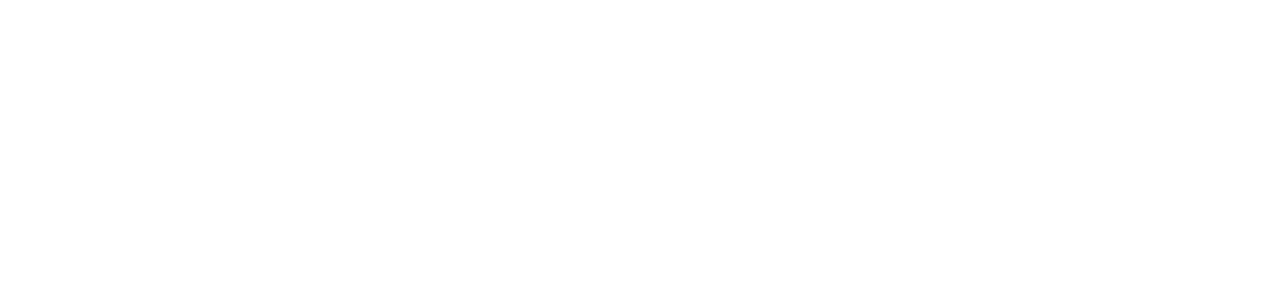
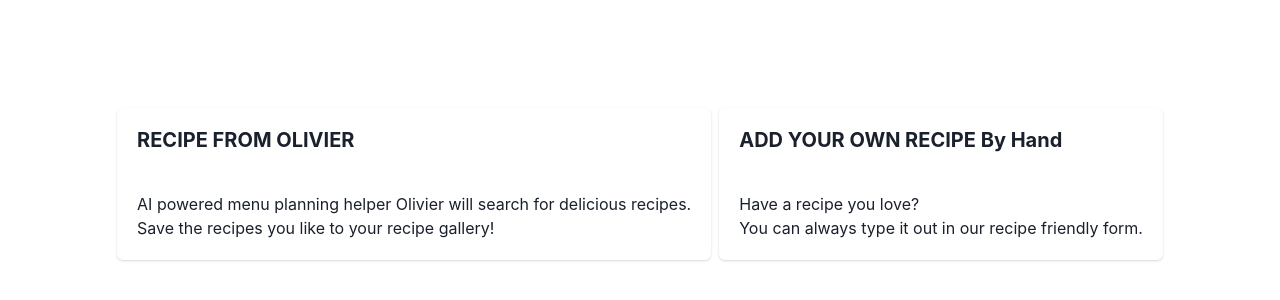
Before and after one commit to Code-the-Dream-School/dd-prac-team1-front, a React (Create React App) app: page /search-choice in a window 1280 px wide. Before the commit this address had no page. Shown: the part 216-516 px from the top of the page. Built offline with nearby package versions, Linux system fonts and the light colour scheme.

Commit message:
searchChoice-component

```diff
--- a/src/components/Login.tsx
+++ b/src/components/Login.tsx
@@ -47,7 +47,7 @@ const Login = () => {
         if (result.status === 200) {
           sessionStorage.setItem("jwtToken", result.data.token);
           console.log(result)
-          navigate("/ai-recipe",
+          navigate("/search-choice",
             {state: {
               username: result.data.user.email
             }});
--- a/src/components/Register.tsx
+++ b/src/components/Register.tsx
@@ -51,7 +51,7 @@ const Register = () => {
         if (result.status === 201) {
           sessionStorage.setItem("jwtToken", result.data.token);
           console.log(result.data.user.username)
-          navigate("/ai-recipe",
+          navigate("/search-choice",
           {state: {
             username: result.data.user.username
             }}
--- a/src/components/SearchAI.tsx
+++ b/src/components/SearchAI.tsx
@@ -37,7 +37,7 @@ const SearchAI = () => {
       });
   };
 
-  const location = useLocation()
+  const location = useLocation();
 
   const handleSelect = (event: MultiValue<{ label: string; value: string; }>) => {
     const valuesArray: Array<string> = []
@@ -48,7 +48,7 @@ const SearchAI = () => {
       setSelectOptions(valuesArray)
       console.log(selectOptions)
       //first item is an empty array from the initial state,
-      //but we need don't need that
+      //but we don't need that
   }
 
   return (
--- /dev/null
+++ b/src/components/SearchChoice.tsx
@@ -0,0 +1,52 @@
+import { Card, CardBody, CardHeader, Flex, HStack, Heading, Text } from "@chakra-ui/react";
+import { useLocation, useNavigate } from "react-router-dom";
+
+const SearchChoice = () => {
+    const navigate = useNavigate();
+
+    const location = useLocation();
+
+    const navigateToAISearch = () => {
+        navigate("/ai-recipe", {state: {
+            username:location.state.username
+        }})
+    };
+
+    return (
+    <Flex justifyContent={"center"} h="100vh">
+    <HStack>
+        <Card
+            cursor="pointer"
+            onClick={navigateToAISearch}>
+            <CardHeader>
+                <Heading size='md'>RECIPE FROM OLIVIER</Heading>
+            </CardHeader>
+            <CardBody>
+                <Text>
+                AI powered menu planning helper Olivier will search for delicious recipes.
+                </Text>
+                <Text>
+                Save the recipes you like to your recipe gallery!
+                </Text>
+            </CardBody>
+        </Card>
+
+        <Card cursor="not-allowed">
+            <CardHeader>
+                <Heading size='md'>ADD YOUR OWN RECIPE By Hand</Heading>
+            </CardHeader>
+            <CardBody>
+                <Text>
+                Have a recipe you love?
+                </Text>
+                <Text>
+                You can always type it out in our recipe friendly form.
+                </Text>
+            </CardBody>
+        </Card>
+    </HStack>
+    </Flex>
+    )
+}
+
+export default SearchChoice;
--- a/src/index.tsx
+++ b/src/index.tsx
@@ -8,6 +8,7 @@ import Home from "./components/Home.tsx";
 import Register from "./components/Register.tsx";
 import Login from "./components/Login.tsx";
 import SearchAI from "./components/SearchAI.tsx";
+import SearchChoice from "./components/SearchChoice.tsx";
 
 const root = ReactDOM.createRoot(document.getElementById("root")!);
 root.render(
@@ -19,6 +20,7 @@ root.render(
         <Route path="/login" element={<Login />} />
         <Route path="/register" element={<Register />} />
         <Route path="/ai-recipe" element={<SearchAI />} />
+        <Route path="/search-choice" element={<SearchChoice />} />
       </Routes>
     </BrowserRouter>
   </ChakraProvider>
```
